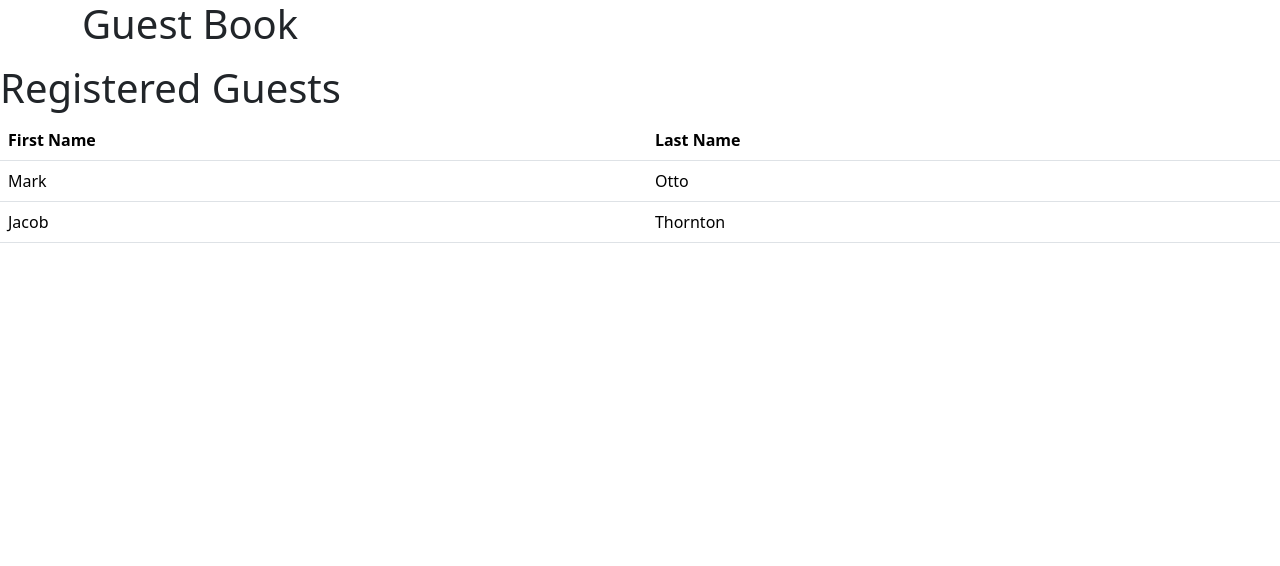
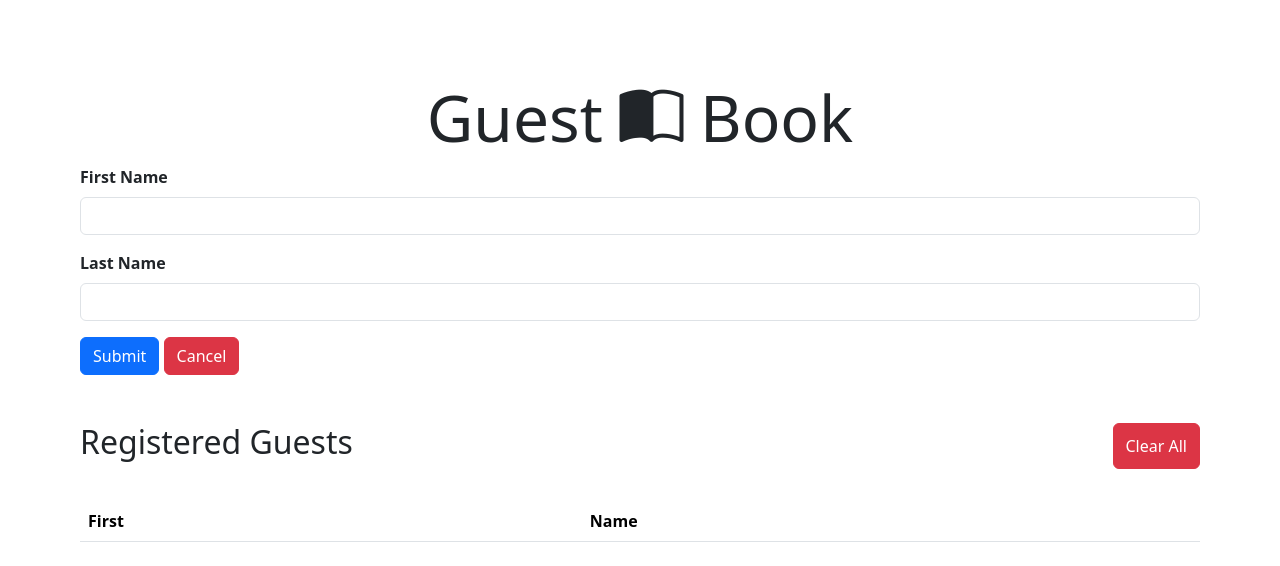
Before and after one commit to audreysoucie/09guestbook, a website built with Vite: page src/index.html in a window 1280 px wide. Built offline with nearby package versions, Linux system fonts and the light colour scheme.

Commit message:
complete project

```diff
--- a/src/index.html
+++ b/src/index.html
@@ -12,43 +12,28 @@
 
   <body>
     <!-- Your HTML goes here -->
-    <div class="container mb-3">
-    <h1>Guest Book</h1>
-    <form id="myForm" class="d-none" method="post">
+    <h1>Guest <i class="bi bi-book-half"></i> Book</h1>
+    <form id="myForm" method="post">
       <div class="mb-3">
-        <label for="fname" class="form-label">First Name</label>
+        <label for="fname" class="form-label"><strong>First Name</strong></label>
         <input type="text" class="form-control" id="fname">
       </div>
       <div class="mb-3">
-        <label for="lname" class="form-label">Last Name</label>
+        <label for="lname" class="form-label"><strong>Last Name</strong></label>
         <input type="text" class="form-control" id="lname">
       </div>
       <button type="submit" class="btn btn-primary">Submit</button>
-      <button type="button" class="btn btn-danger">Cancel</button>
+      <button type="button" class="btn btn-danger to-cancel">Cancel</button>
     </form>
-</div>
 
   <div class="book">
-    <h1>Registered Guests</h1>
-
+    <div class="top">
+    <h2>Registered Guests</h2>
+    <button type="button" class="btn btn-danger" id="clear">Clear All</button>
+  </div>
     <table class="table">
-      <thead>
-        <tr>
-          <th scope="col"><bold>First Name</bold></th>
-          <th scope="col"><bold>Last Name</bold></th>
-        </tr>
-      </thead>
-      <tbody>
-        <tr>
-          <td>Mark</td>
-          <td>Otto</td>
-        </tr>
-        <tr>
-          <td>Jacob</td>
-          <td>Thornton</td>
-        </tr>
-      </tbody>
-    </table>
+        <table class ="table" id="names"></table>
+      </table>
   </div>
 
 
--- a/src/javascripts/main.js
+++ b/src/javascripts/main.js
@@ -1,16 +1,70 @@
 //TODO - Your ES6 JavaScript code (if any) goes here
 import "bootstrap"
 
+let initial_names =
+[
+    {
+        fname: "First",
+        lname: "Name"
+    }
+]
+
+function getNames(){
+    if(localStorage.getItem('names') && localStorage.getItem("names") != '[]'){
+        return JSON.parse(localStorage.getItem("names"))
+    }else{
+        return initial_names
+    }
+}
+
 function addNewName(event){
+    event.preventDefault()
+
     let f = document.querySelector("#fname").value
-    let l = document.querySelector("lname").value
+    let l = document.querySelector("#lname").value
 
-    let names = getName()
+    let names = getNames()
     if(f && l){
         let name = { fname: f, lname: l}
-        name.push(name)
+        names.push(name)
         localStorage.setItem('names', JSON.stringify (names))
     }
-
+    location.reload()
     this.reset
 }
+
+function resetForm(){
+    location.reload()
+    this.reset
+}
+
+function clearAll(){
+    localStorage.clear()
+    location.reload()
+}
+
+
+function displayNames(){
+    let names = getNames()
+    let names_html = ''
+    let ndx = 0
+    for (let n of names){
+        names_html += `
+        <div class="name tr mb-3" data-ndx="$ {ndx}">
+        <tr>
+            <th scope = "col">${n.fname}</th>
+            <th scope = "col">${n.lname}</th>
+        </tr>
+        <div>
+        `
+        ndx++
+    }
+    document.querySelector("#names").innerHTML = names_html
+
+
+}
+
+document.querySelector("#myForm").onsubmit = addNewName
+document.querySelector(".to-cancel").onclick = resetForm
+document.querySelector("#clear").onclick = clearAll
+displayNames()
--- a/src/stylesheets/main.css
+++ b/src/stylesheets/main.css
@@ -1,6 +1,24 @@
 /* Your styles go here */
 @import url("bootstrap/dist/css/bootstrap.min.css");
 @import url("bootstrap-icons/font/bootstrap-icons.css");
-.container{
-    width: 100%;
+
+body{
+    margin: 5rem;
 }
+
+h1{
+    text-align: center;
+    font-size: 4em;
+
+}
+
+
+form{
+    margin-bottom: 3rem;
+}
+
+.top{
+    display: flex;
+    justify-content: space-between;
+
+}
```
